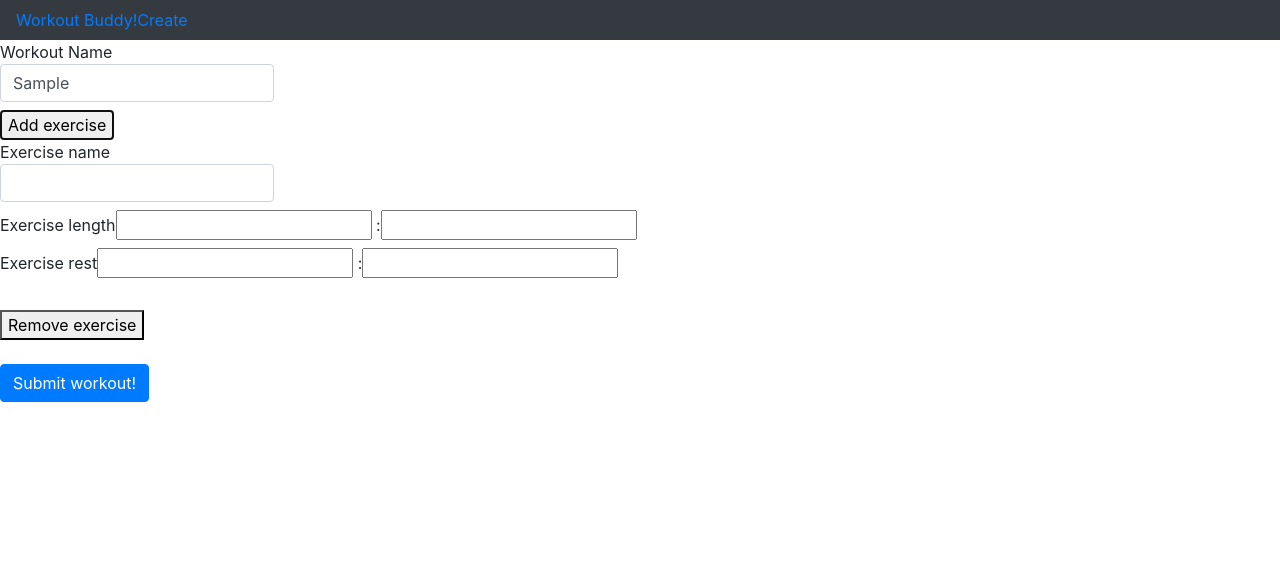
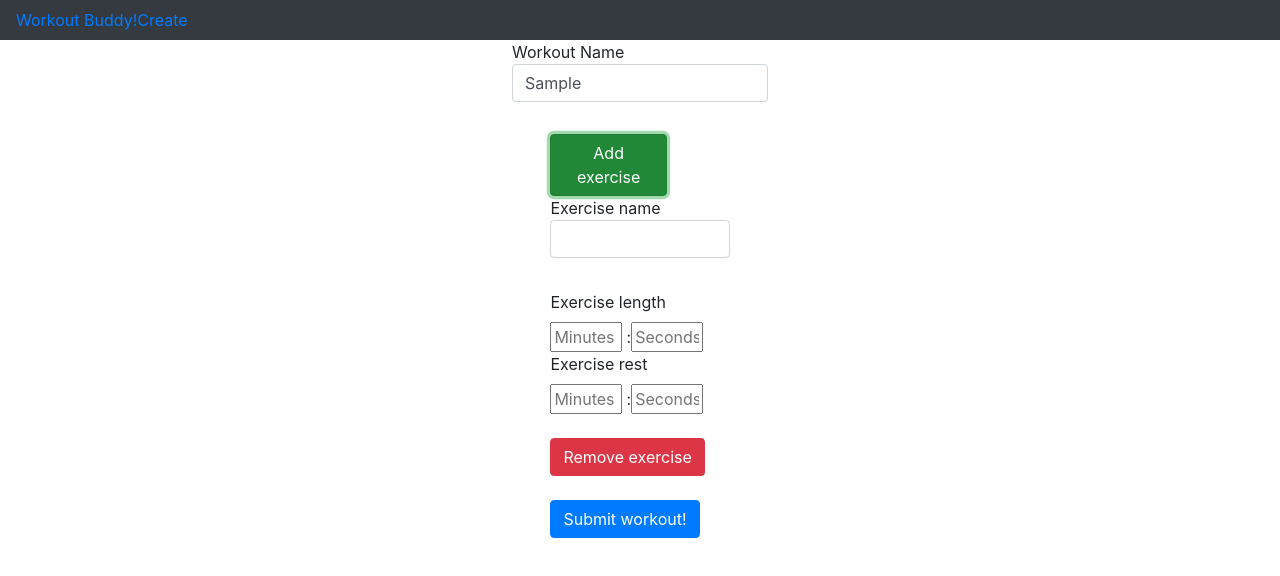
Before and after one commit to draycfarley/workoutBuddy-client, a React (Create React App) app: page /create in a window 1280 px wide. Both pictures are taken after typing "Sample" into the empty fields and a click on the button "Add exercise". Shown: the top 576 px of the page. Built offline with nearby package versions, Linux system fonts and the light colour scheme.

Commit message:
Errors and alerts for PostWorkouts.tsx

```diff
--- a/src/App.css
+++ b/src/App.css
@@ -36,3 +36,26 @@
     transform: rotate(360deg);
   }
 }
+
+.post-form{
+  width:20%;
+  margin:auto;
+}
+
+.post-form-contents{
+  width:70%;
+  margin:auto;
+}
+
+.add-btn{
+  width:65%;
+  margin:auto;
+}
+
+.time-input{
+  width:40%;
+}
+
+label{
+  display:block;
+}
--- a/src/PostWorkout.tsx
+++ b/src/PostWorkout.tsx
@@ -40,18 +40,24 @@ class PostWorkout extends React.Component<{}, {success:boolean, submitted: boole
     handleSubmit(e: React.MouseEvent<HTMLButtonElement>){
         e.preventDefault();
         this.setState({submitted:true});
+        if(this.state.workoutName===""){
+            this.setState({blankWName:true});
+            return;
+        }
         for(let i=0; i<this.state.exercises.length; i++){
             let exer=this.state.exercises[i];
-
 
             axios.post('https://workout-buddy-server2020.herokuapp.com/workouts/add', {
                 workoutName:this.state.workoutName,
                 name:exer.name,
                 length:parseInt(exer.lengthM)*60+parseInt(exer.lengthS),
-                rest:parseInt(exer.restM)*60+parseInt(exer.restS)
+                rest:parseInt(exer.restM)*60+parseInt(exer.restS),
+                userId:0,
+                visible:1
             })
             .then((res) => {
-              if(res.data="success"){
+                console.log(res);
+              if(res.data==="success"){
                 this.setState({success:true});
               }
               else this.setState({success:false});
@@ -124,15 +130,20 @@ class PostWorkout extends React.Component<{}, {success:boolean, submitted: boole
 
   render(){
     return (
-        <div className="form-group">
+        <div className="form-group post-form">
+            {this.state.blankWName &&
+            <div className="alert alert-danger">
+                Blank workout name!</div>}
+            {!this.state.success &&
             <form >
+
                 <label>
                     Workout Name
-                    <input className="form-control" type='text' value={this.state.workoutName} onChange={this.handleWNChange} />
+                    <input placeholder="Enter workout name here" className="form-control" type='text' value={this.state.workoutName} onChange={this.handleWNChange} />
                 </label>
                 <br/>
-
-                <button onClick={this.addExercise} >Add exercise</button>
+                <div className="post-form-contents">
+                    <button className="btn btn-success add-btn" onClick={this.addExercise} >Add exercise</button>
                     <br/>
                     {
                         this.state.exercises.map((val, idx)=>{
@@ -143,27 +154,42 @@ class PostWorkout extends React.Component<{}, {success:boolean, submitted: boole
                                         <input className="form-control" type="text" value={val.name} onChange={ (e) =>this.handleExNameChange(e,idx)}/>
                                     </label>
                                     <br/>
+                                    {(this.state.exercises[idx].lengthM.length>0 && this.state.exercises[idx].lengthS.length>0) && (this.state.exercises[idx].lengthM.match(/^[0-9]+$/) === null || this.state.exercises[idx].lengthS.match(/^[0-9]+$/) === null) &&
+                                    <div className="alert alert-danger">
+                                        Please enter a number for minutes and seconds!
+                                    </div>}
                                     <label>
                                         Exercise length
-                                    <input  type="text" value={val.lengthM} onChange={ (e) =>this.handleExLengthMChange(e,idx)}/> :
-                                    <input  type="text" value={val.lengthS} onChange={ (e) =>this.handleExLengthSChange(e,idx)}/>
                                     </label>
+                                    <input className="time-input" placeholder="Minutes"  type="text" value={val.lengthM} onChange={ (e) =>this.handleExLengthMChange(e,idx)}/> :
+                                    <input className="time-input" placeholder="Seconds" type="text" value={val.lengthS} onChange={ (e) =>this.handleExLengthSChange(e,idx)}/>
+
                                     <br/>
+                                    {(this.state.exercises[idx].restM.length>0 && this.state.exercises[idx].restS.length>0) && (this.state.exercises[idx].restM.match(/^[0-9]+$/) === null || this.state.exercises[idx].restS.match(/^[0-9]+$/) === null) &&
+                                    <div className="alert alert-danger">
+                                        Please enter a number for minutes and seconds!
+                                    </div>}
                                     <label>
                                         Exercise rest
-                                    <input  type="text" value={val.restM} onChange={ (e) =>this.handleExRestMChange(e,idx)}/> :
-                                    <input  type="text" value={val.restS} onChange={ (e) =>this.handleExRestSChange(e,idx)}/>
                                         </label>
+                                    <input className="time-input" placeholder="Minutes" type="text" value={val.restM} onChange={ (e) =>this.handleExRestMChange(e,idx)}/> :
+                                    <input className="time-input" placeholder="Seconds"  type="text" value={val.restS} onChange={ (e) =>this.handleExRestSChange(e,idx)}/>
+
                                 </div>
                             )
                         })
                     }
                     <br/>
-                <button onClick={this.removeExercise} >Remove exercise</button>
+                    {this.state.exercises.length>0 && <button className="btn btn-danger" onClick={this.removeExercise} >Remove exercise</button>}
                     <br/>
                     <br/>
-                <button className="btn btn-primary" onClick={this.handleSubmit}> Submit workout!</button>
-            </form>
+                    {this.state.exercises.length>0 && <button className="btn btn-primary" onClick={this.handleSubmit}> Submit workout!</button>}
+                </div>
+            </form>}
+            {this.state.success &&
+            <div className="alert alert-success">
+                Submitted! Enjoy your workout!
+                </div>}
         </div>
       )
   }
```
Lines whose indentation alone changed are shown as unchanged.
